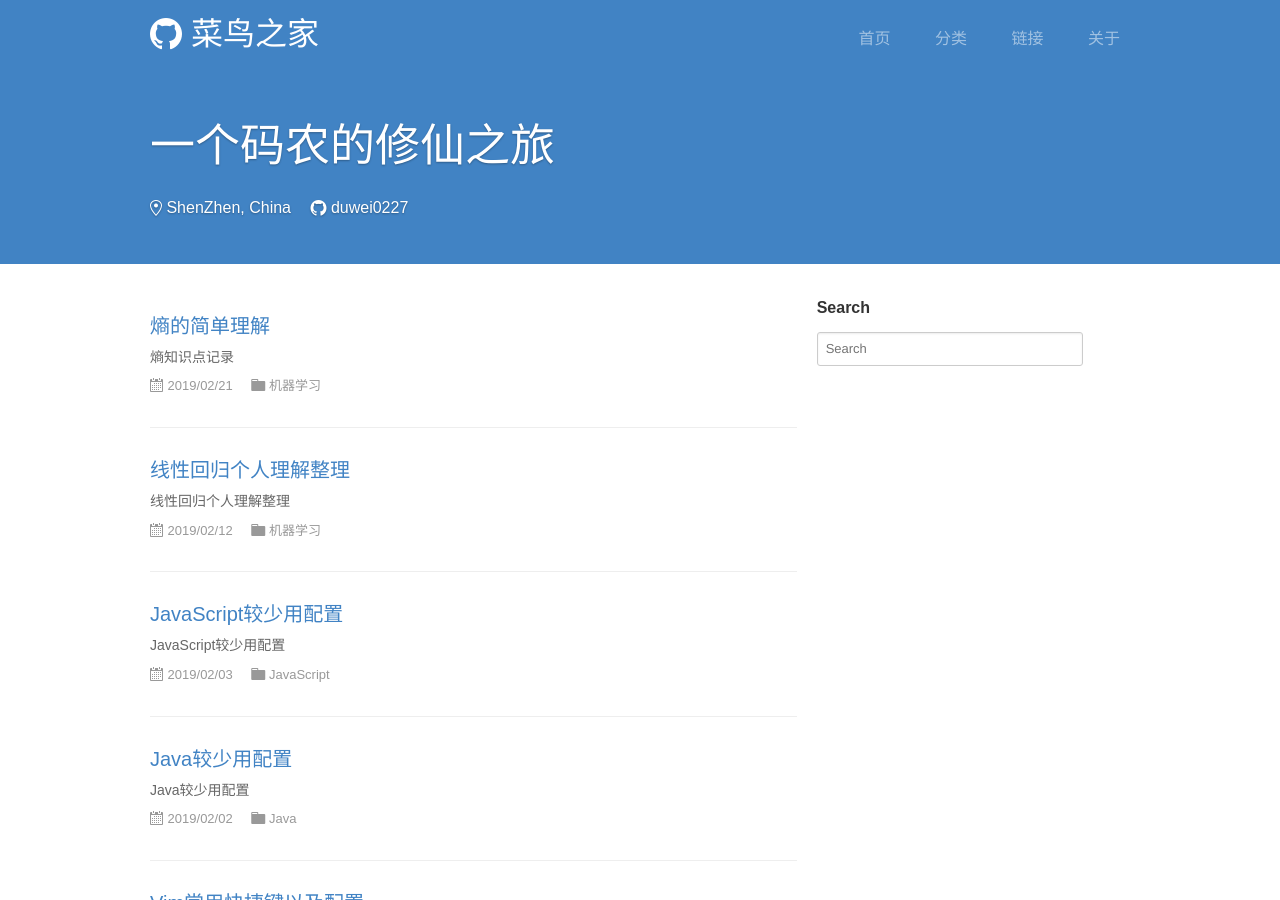
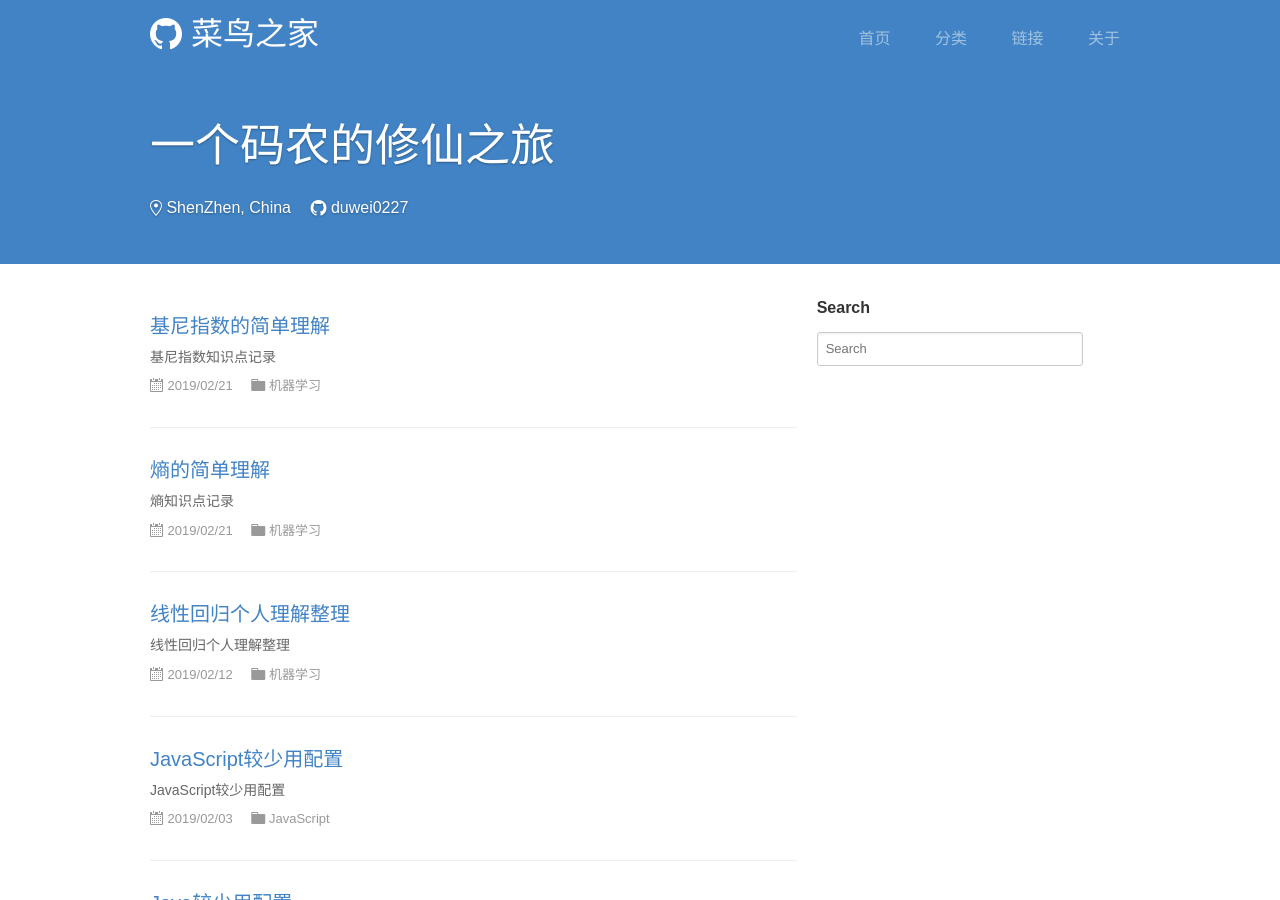
Before and after one commit to duwei0227/probiecoder, a Jekyll site: the page built from index.html, in a window 1280 px wide and 900 px high. Built offline with Jekyll 4.4.1, drawn with Linux system fonts in a browser that asks for light colours; the list of posts is cut into pages by our own code; some of the changed lines change nothing that is shown.

Commit message:
基尼指数

```diff
--- a/_posts/2019-02-21-entropy.md
+++ b/_posts/2019-02-21-entropy.md
@@ -46,3 +46,5 @@ $$ g(D,A) = H(D) - H(D|A) $$
 定义：特征A对训练数据集D的信息增益比$g_R(D,A)$定义为其信息增益$g(D,A)$与训练数据集D关于特征A的值的熵$H_A(D)$之比，即
 $$ g_R(D, A) = \frac{g(D, A)}{H_A(D)} $$
 其中，$H_A(D) = -\sum_{i=1}^{n}\frac{|D_i|}{|D|}\log{\frac{|D_i|}{|D|}}$
+
+> 参考 《统计学习》李航
--- /dev/null
+++ b/_posts/2019-02-21-gini.md
@@ -0,0 +1,25 @@
+---
+layout: post
+title: 基尼指数的简单理解
+categories: [机器学习]
+description: 基尼指数的简单理解
+keywords: 机器学习，基尼指数，gini,Gini
+---
+
+基尼指数知识点记录
+
+## 基尼指数 Gini
+定义：分类问题中，假设有K个类，样本点属于第k类的概率为$p_k$，则概率分布的基尼指数为：
+$$ Gini(p) = \sum_{k=1}^Kp_k(1 - p_k) $$
+对于二分类问题，若样本点属于第一个类的概率是p，则概率分布的基尼指数为
+$$ Gini(p) = 2p(1 - p) $$
+
+对于给定的样本集合D，其基尼指数为
+$$ Gini(D) = 1 - \sum_{k=1}^K\Big(\frac{|C_k|}{|D|}\Big)^2 $$
+这里，$C_k$是D中属于第k类的样本子集
+在特征A的条件下，集合D的基尼指数定义为
+$$ Gini(D, A) = \sum_{i=1}^n\frac{|D_i|}{|D|}Gini(D_i) $$
+
+基尼指数表示集合的不确定性，基尼指数越大，样本集合的不确定性也就越大，与熵类似
+
+> 参考 《统计学习》李航
```
